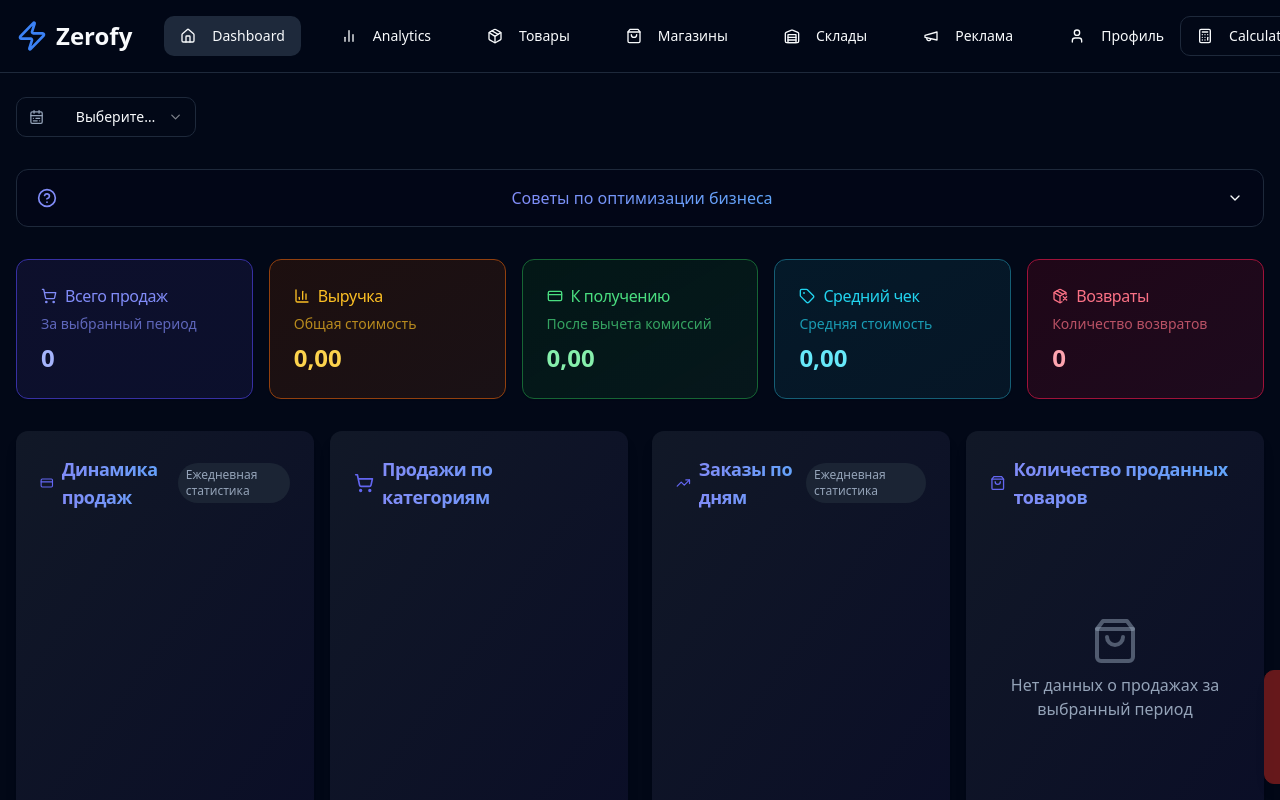
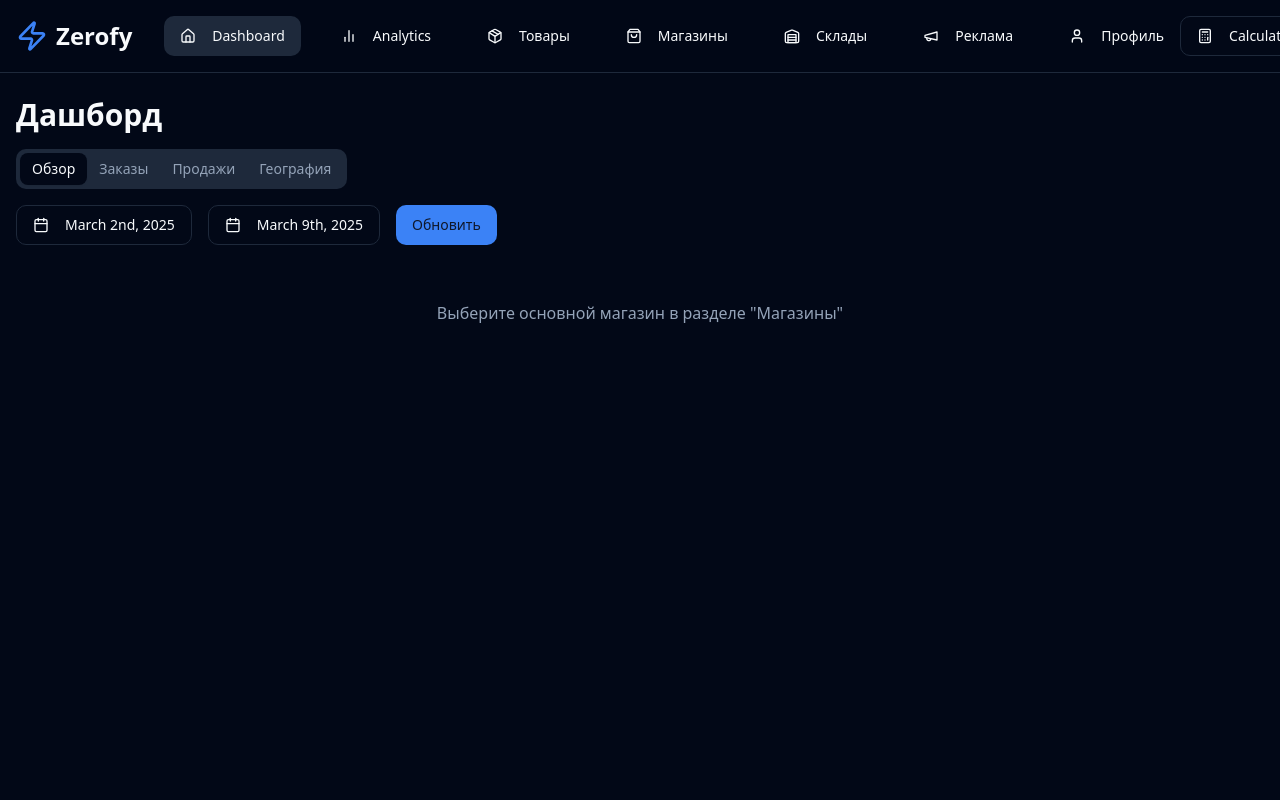
Before and after one commit to ikboljon1/zerofy-one-shop, a React (Vite) app: page /dashboard in a window 1280 px wide. Shown: the top 800 px of the page. Built offline with nearby package versions, Linux system fonts and the light colour scheme.

Commit message:
Reverted to edit edt-d8759ac8-daa9-4dae-bc48-61591f8eab8c: "Update analytics section
Removed warehouse efficiency chart from dashboard and added "How to increase profits?" and "Advertising" sections to the analytics page."

```diff
--- a/src/components/dashboard/Dashboard.tsx
+++ b/src/components/dashboard/Dashboard.tsx
@@ -1,33 +1,123 @@
-
 import React, { useState, useEffect } from "react";
-import { subDays, format } from "date-fns";
+import { Tabs, TabsContent, TabsList, TabsTrigger } from "@/components/ui/tabs";
 import { Loader2 } from "lucide-react";
-import { useToast } from "@/components/ui/use-toast";
-
+import { useToast } from "@/hooks/use-toast";
+import { useIsMobile } from "@/hooks/use-mobile";
+import { Button } from "@/components/ui/button";
+import {
+  loadStores,
+  getOrdersData,
+  getSalesData,
+  fetchAndUpdateOrders,
+  fetchAndUpdateSales,
+  ensureStoreSelectionPersistence,
+  getSelectedStore
+} from "@/utils/storeUtils";
+import OrdersTable from "./OrdersTable";
+import SalesTable from "./SalesTable";
+import GeographySection from "./GeographySection";
+import Stats from "@/components/Stats";
+import PeriodSelector, { Period } from "./PeriodSelector";
+import { WildberriesOrder, WildberriesSale } from "@/types/store";
+import OrderMetrics from "./OrderMetrics";
+import SalesMetrics from "./SalesMetrics";
+import OrdersChart from "./OrdersChart";
 import SalesChart from "./SalesChart";
-import SalesTable from "./SalesTable";
-import OrdersTable from "./OrdersTable";
-import SalesMetrics from "./SalesMetrics";
-import OrderMetrics from "./OrderMetrics";
-import OrdersChart from "./OrdersChart";
-import PeriodSelector from "./PeriodSelector";
-import TipsAccordion from "./TipsAccordion";
-
-import { fetchWildberriesSales, fetchWildberriesOrders } from "@/services/wildberriesApi";
-import { WildberriesSale, WildberriesOrder } from "@/types/store";
 
 const Dashboard = () => {
-  const [dateFrom, setDateFrom] = useState(() => subDays(new Date(), 7));
-  const [dateTo, setDateTo] = useState(new Date());
-  const [isLoading, setIsLoading] = useState(true);
+  const { toast } = useToast();
+  const isMobile = useIsMobile();
+  const [activeTab, setActiveTab] = useState("overview");
+  const [period, setPeriod] = useState<Period>("today");
+  const [isLoading, setIsLoading] = useState(false);
+  const [selectedStoreId, setSelectedStoreId] = useState<string | null>(null);
+
+  const [orders, setOrders] = useState<WildberriesOrder[]>([]);
   const [sales, setSales] = useState<WildberriesSale[]>([]);
-  const [orders, setOrders] = useState<WildberriesOrder[]>([]);
-  const { toast } = useToast();
+  const [warehouseDistribution, setWarehouseDistribution] = useState<any[]>([]);
+  const [regionDistribution, setRegionDistribution] = useState<any[]>([]);
 
-  const getSelectedStore = () => {
-    const stores = JSON.parse(localStorage.getItem('marketplace_stores') || '[]');
-    return stores.find((store: any) => store.isSelected) || null;
+  const filterDataByPeriod = (date: string, period: Period) => {
+    const now = new Date();
+    const itemDate = new Date(date);
+    const todayStart = new Date(now.getFullYear(), now.getMonth(), now.getDate());
+    const yesterdayStart = new Date(todayStart);
+    yesterdayStart.setDate(yesterdayStart.getDate() - 1);
+
+    switch (period) {
+      case "today":
+        return itemDate >= todayStart;
+      case "yesterday":
+        return itemDate >= yesterdayStart && itemDate < todayStart;
+      case "week":
+        const weekAgo = new Date(todayStart);
+        weekAgo.setDate(weekAgo.getDate() - 7);
+        return itemDate >= weekAgo;
+      case "2weeks":
+        const twoWeeksAgo = new Date(todayStart);
+        twoWeeksAgo.setDate(twoWeeksAgo.getDate() - 14);
+        return itemDate >= twoWeeksAgo;
+      case "4weeks":
+        const fourWeeksAgo = new Date(todayStart);
+        fourWeeksAgo.setDate(fourWeeksAgo.getDate() - 28);
+        return itemDate >= fourWeeksAgo;
+      default:
+        return true;
+    }
   };
+
+  const getFilteredOrders = (orders: WildberriesOrder[]) => {
+    const filteredOrders = orders.filter(order => filterDataByPeriod(order.date, period));
+
+    const warehouseCounts: Record<string, number> = {};
+    const regionCounts: Record<string, number> = {};
+    const totalOrders = filteredOrders.length;
+
+    filteredOrders.forEach(order => {
+      if (order.warehouseName) {
+        warehouseCounts[order.warehouseName] = (warehouseCounts[order.warehouseName] || 0) + 1;
+      }
+      if (order.regionName) {
+        regionCounts[order.regionName] = (regionCounts[order.regionName] || 0) + 1;
+      }
+    });
+
+    const newWarehouseDistribution = Object.entries(warehouseCounts)
+      .map(([name, count]) => ({
+        name,
+        count,
+        percentage: (count / totalOrders) * 100
+      }))
+      .sort((a, b) => b.count - a.count)
+      .slice(0, 5);
+
+    const newRegionDistribution = Object.entries(regionCounts)
+      .map(([name, count]) => ({
+        name,
+        count,
+        percentage: (count / totalOrders) * 100
+      }))
+      .sort((a, b) => b.count - a.count)
+      .slice(0, 5);
+
+    return {
+      orders: filteredOrders,
+      warehouseDistribution: newWarehouseDistribution,
+      regionDistribution: newRegionDistribution
+    };
+  };
+
+  const getFilteredSales = (sales: WildberriesSale[]) => {
+    return sales.filter(sale => filterDataByPeriod(sale.date, period));
+  };
+
+  useEffect(() => {
+    if (orders.length > 0) {
+      const { orders: filteredOrders, warehouseDistribution: newWarehouseDistribution, regionDistribution: newRegionDistribution } = getFilteredOrders(orders);
+      setWarehouseDistribution(newWarehouseDistribution);
+      setRegionDistribution(newRegionDistribution);
+    }
+  }, [period, orders]);
 
   const fetchData = async () => {
     try {
@@ -40,22 +130,46 @@ const Dashboard = () => {
           description: "Выберите основной магазин в разделе 'Магазины'",
           variant: "destructive"
         });
-        setIsLoading(false);
         return;
       }
 
-      const [salesData, ordersData] = await Promise.all([
-        fetchWildberriesSales(selectedStore.apiKey, dateFrom, dateTo),
-        fetchWildberriesOrders(selectedStore.apiKey, dateFrom, dateTo)
-      ]);
+      if (selectedStore.id !== selectedStoreId) {
+        setSelectedStoreId(selectedStore.id);
+      }
 
-      setSales(salesData || []);
-      setOrders(ordersData || []);
+      const ordersResult = await fetchAndUpdateOrders(selectedStore);
+      if (ordersResult) {
+        setOrders(ordersResult.orders);
+        setWarehouseDistribution(ordersResult.warehouseDistribution);
+        setRegionDistribution(ordersResult.regionDistribution);
+      } else {
+        const savedOrdersData = await getOrdersData(selectedStore.id);
+        if (savedOrdersData) {
+          setOrders(savedOrdersData.orders || []);
+          setWarehouseDistribution(savedOrdersData.warehouseDistribution || []);
+          setRegionDistribution(savedOrdersData.regionDistribution || []);
+        }
+      }
+
+      const salesResult = await fetchAndUpdateSales(selectedStore);
+      if (salesResult) {
+        setSales(salesResult);
+      } else {
+        const savedSalesData = await getSalesData(selectedStore.id);
+        if (savedSalesData) {
+          setSales(savedSalesData.sales || []);
+        }
+      }
+
+      toast({
+        title: "Успех",
+        description: "Данные успешно обновлены",
+      });
     } catch (error) {
-      console.error("Error fetching dashboard data:", error);
+      console.error('Error fetching data:', error);
       toast({
         title: "Ошибка",
-        description: "Не удалось загрузить данные о продажах и заказах",
+        description: "Не удалось загрузить данные",
         variant: "destructive"
       });
     } finally {
@@ -64,51 +178,111 @@ const Dashboard = () => {
   };
 
   useEffect(() => {
-    fetchData();
-  }, [dateFrom, dateTo]);
+    const selectedStore = getSelectedStore();
 
-  const handlePeriodChange = (from: Date, to: Date) => {
-    setDateFrom(from);
-    setDateTo(to);
-  };
+    if (selectedStore) {
+      if (selectedStore.id !== selectedStoreId) {
+        setSelectedStoreId(selectedStore.id);
+      }
 
-  if (isLoading) {
-    return (
-      <div className="flex items-center justify-center h-64">
-        <div className="flex flex-col items-center">
-          <Loader2 className="h-12 w-12 animate-spin text-primary" />
-          <p className="mt-4 text-muted-foreground">Загрузка данных...</p>
-        </div>
-      </div>
-    );
-  }
+      fetchData();
+    }
+
+    const handleStoreSelectionChange = () => {
+      console.log('Store selection changed, refreshing data...');
+      fetchData();
+    };
+
+    window.addEventListener('store-selection-changed', handleStoreSelectionChange);
+
+    const refreshInterval = setInterval(() => {
+      console.log('Auto-refreshing data...');
+      fetchData();
+    }, 60000);
+
+    return () => {
+      window.removeEventListener('store-selection-changed', handleStoreSelectionChange);
+      clearInterval(refreshInterval);
+    };
+  }, []);
+
+  useEffect(() => {
+    if (selectedStoreId) {
+      fetchData();
+    }
+  }, [selectedStoreId]);
 
   return (
-    <div className="space-y-8">
-      <PeriodSelector
-        dateFrom={dateFrom}
-        dateTo={dateTo}
-        onPeriodChange={handlePeriodChange}
-      />
-
-      {/* Добавляем раздел Советы */}
-      <TipsAccordion />
-
-      <SalesMetrics sales={sales} />
-
-      <div className="grid grid-cols-1 md:grid-cols-2 gap-6 mb-8">
-        <SalesChart sales={sales} />
-        <OrdersChart orders={orders} />
+    <div className="space-y-4">
+      <div className="flex items-center justify-between">
+        <h2 className={`${isMobile ? 'text-xl' : 'text-3xl'} font-bold`}>Дашборд</h2>
+        {isLoading && (
+          <div className="flex items-center text-sm text-muted-foreground">
+            <Loader2 className="mr-2 h-4 w-4 animate-spin" />
+            Обновление данных...
+          </div>
+        )}
       </div>
 
-      <div className="space-y-8">
-        <OrderMetrics orders={orders} />
+      <Tabs defaultValue="overview" value={activeTab} onValueChange={setActiveTab} className="space-y-4">
+        <TabsList className={`${isMobile ? 'w-full grid grid-cols-4 gap-1' : ''}`}>
+          <TabsTrigger value="overview" className={isMobile ? 'text-xs py-1 px-1' : ''}>Обзор</TabsTrigger>
+          <TabsTrigger value="orders" className={isMobile ? 'text-xs py-1 px-1' : ''}>Заказы</TabsTrigger>
+          <TabsTrigger value="sales" className={isMobile ? 'text-xs py-1 px-1' : ''}>Продажи</TabsTrigger>
+          <TabsTrigger value="geography" className={isMobile ? 'text-xs py-1 px-1' : ''}>География</TabsTrigger>
+        </TabsList>
 
-        <div className="grid grid-cols-1 md:grid-cols-2 gap-6">
-          <SalesTable sales={sales} />
-          <OrdersTable orders={orders} />
-        </div>
-      </div>
+        <TabsContent value="overview" className="space-y-4">
+          <Stats />
+        </TabsContent>
+
+        <TabsContent value="orders" className="space-y-4">
+          <div className={`mb-4 ${isMobile ? 'w-full' : 'flex items-center gap-4'}`}>
+            <PeriodSelector value={period} onChange={setPeriod} />
+            <div className="flex-grow"></div>
+          </div>
+
+          {orders.length > 0 && (
+            <>
+              <OrderMetrics orders={getFilteredOrders(orders).orders} />
+              <OrdersChart
+                orders={getFilteredOrders(orders).orders}
+                sales={getFilteredSales(sales)}
+              />
+            </>
+          )}
+
+          <OrdersTable orders={getFilteredOrders(orders).orders} />
+        </TabsContent>
+
+        <TabsContent value="sales" className="space-y-4">
+          <div className={`mb-4 ${isMobile ? 'w-full' : 'flex items-center gap-4'}`}>
+            <PeriodSelector value={period} onChange={setPeriod} />
+            <div className="flex-grow"></div>
+          </div>
+
+          {sales.length > 0 && (
+            <>
+              <SalesMetrics sales={getFilteredSales(sales)} />
+              <SalesChart sales={getFilteredSales(sales)} />
+            </>
+          )}
+
+          <SalesTable sales={getFilteredSales(sales)} />
+        </TabsContent>
+
+        <TabsContent value="geography" className="space-y-4">
+          <div className={`mb-4 ${isMobile ? 'w-full' : 'flex items-center gap-4'}`}>
+            <PeriodSelector value={period} onChange={setPeriod} />
+            <div className="flex-grow"></div>
+          </div>
+          <GeographySection
+            warehouseDistribution={warehouseDistribution}
+            regionDistribution={regionDistribution}
+            sales={getFilteredSales(sales)}
+          />
+        </TabsContent>
+      </Tabs>
     </div>
   );
 };
--- a/src/components/dashboard/TipsAccordion.tsx
+++ /dev/null
@@ -1,29 +0,0 @@
-
-import React from 'react';
-import { Accordion, AccordionContent, AccordionItem, AccordionTrigger } from "@/components/ui/accordion";
-import ProfitabilityTips from '@/components/analytics/components/ProfitabilityTips';
-import AdvertisingOptimization from '@/components/analytics/components/AdvertisingOptimization';
-import { HelpCircle } from 'lucide-react';
-
-const TipsAccordion = () => {
-  return (
-    <div className="mb-8 rounded-lg border border-slate-200 dark:border-slate-800 bg-white dark:bg-slate-950 p-1">
-      <Accordion type="single" collapsible className="w-full">
-        <AccordionItem value="tips" className="border-none">
-          <AccordionTrigger className="px-4 py-3 flex items-center gap-2 text-base font-medium hover:no-underline hover:bg-slate-50 dark:hover:bg-slate-900 rounded-md transition-colors">
-            <HelpCircle className="h-5 w-5 text-indigo-600 dark:text-indigo-400" />
-            <span className="bg-clip-text text-transparent bg-gradient-to-r from-indigo-700 to-blue-700 dark:from-indigo-400 dark:to-blue-400">
-              Советы по оптимизации бизнеса
-            </span>
-          </AccordionTrigger>
-          <AccordionContent className="px-4 pb-4 pt-2 space-y-6">
-            <ProfitabilityTips />
-            <AdvertisingOptimization />
-          </AccordionContent>
-        </AccordionItem>
-      </Accordion>
-    </div>
-  );
-};
-
-export default TipsAccordion;
```
